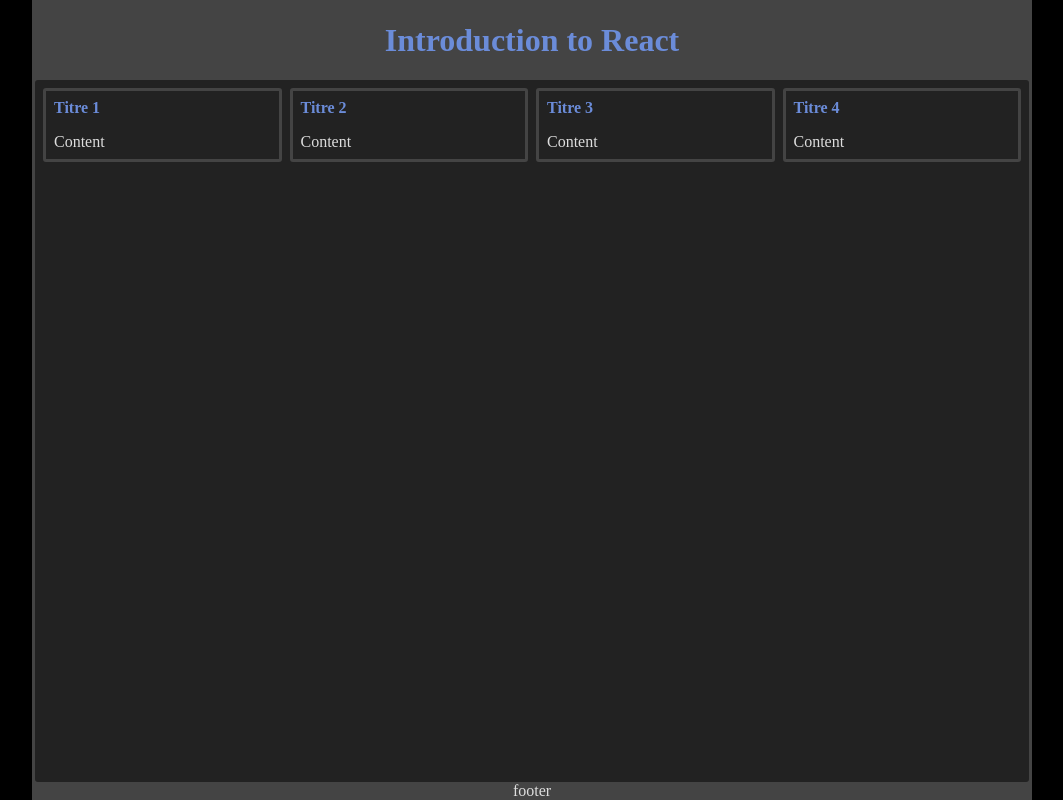
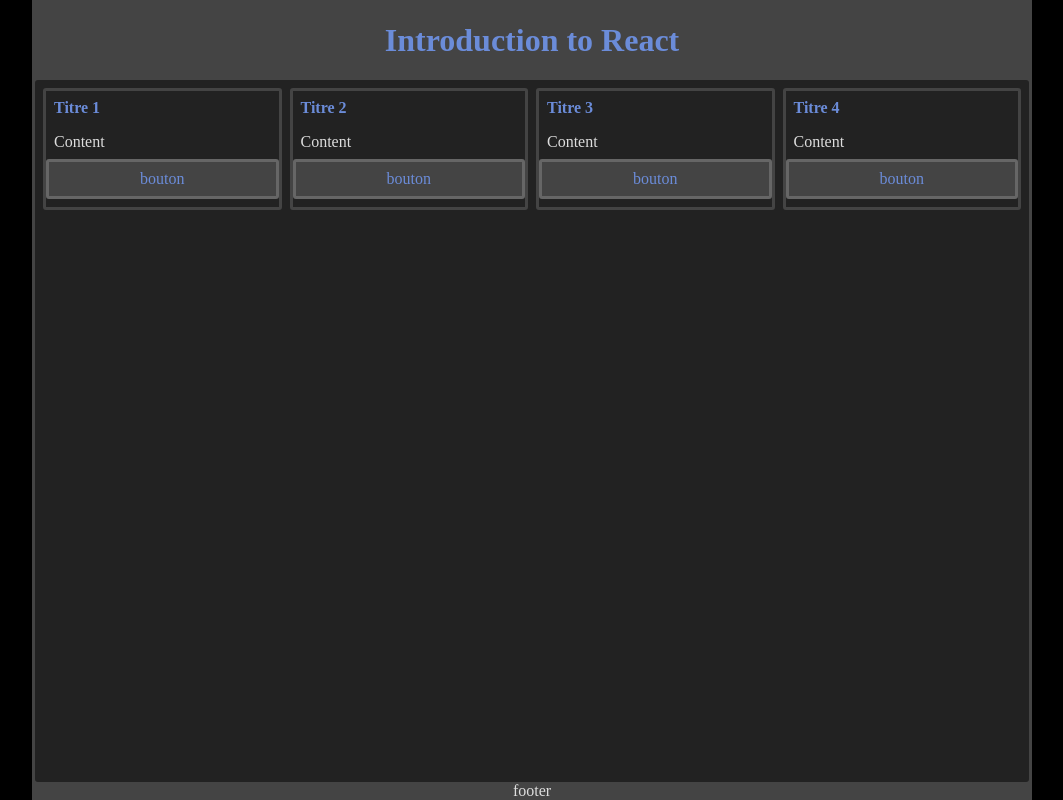
Before and after one commit to fay0026/introduction_react, a React (Vite) app: page / in a window 1280 px wide. Shown: the whole page, without its empty margins (108-1171 px from the left). Built offline with nearby package versions, Linux system fonts and the light colour scheme.

Commit message:
10. Boutons ajoutés

```diff
--- /dev/null
+++ b/src/components/Button.jsx
@@ -0,0 +1,22 @@
+import React from "react";
+import PropTypes from "prop-types";
+
+function Button({ children, className }) {
+  return (
+    <button className={className} type="button">
+      <article>{children}</article>
+    </button>
+  );
+}
+
+Button.propTypes = {
+  children: PropTypes.node,
+  className: PropTypes.string,
+};
+
+Button.defaultProps = {
+  children: null,
+  className: "",
+};
+
+export default Button;
--- a/src/components/Card.jsx
+++ b/src/components/Card.jsx
@@ -1,11 +1,13 @@
 import React from "react";
 import PropTypes from "prop-types";
+import Button from "./Button";
 
 function Card({ titre }) {
   return (
     <article className="card">
       <header className="card__header header__title">{titre}</header>
       <section className="card__main">Content</section>
+      <Button className="btn">bouton</Button>
     </article>
   );
 }
```
Also changed, not shown: 2 other files (tests, documents, lock files or other folders).
